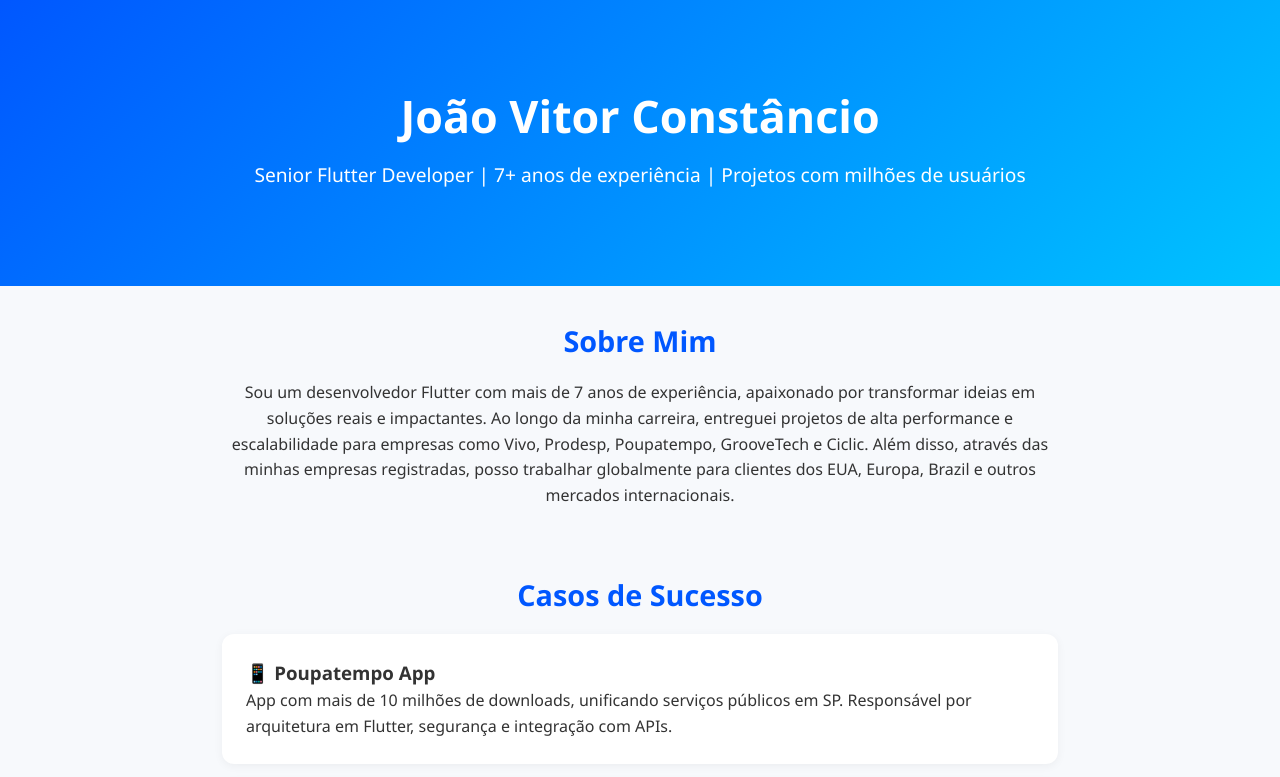
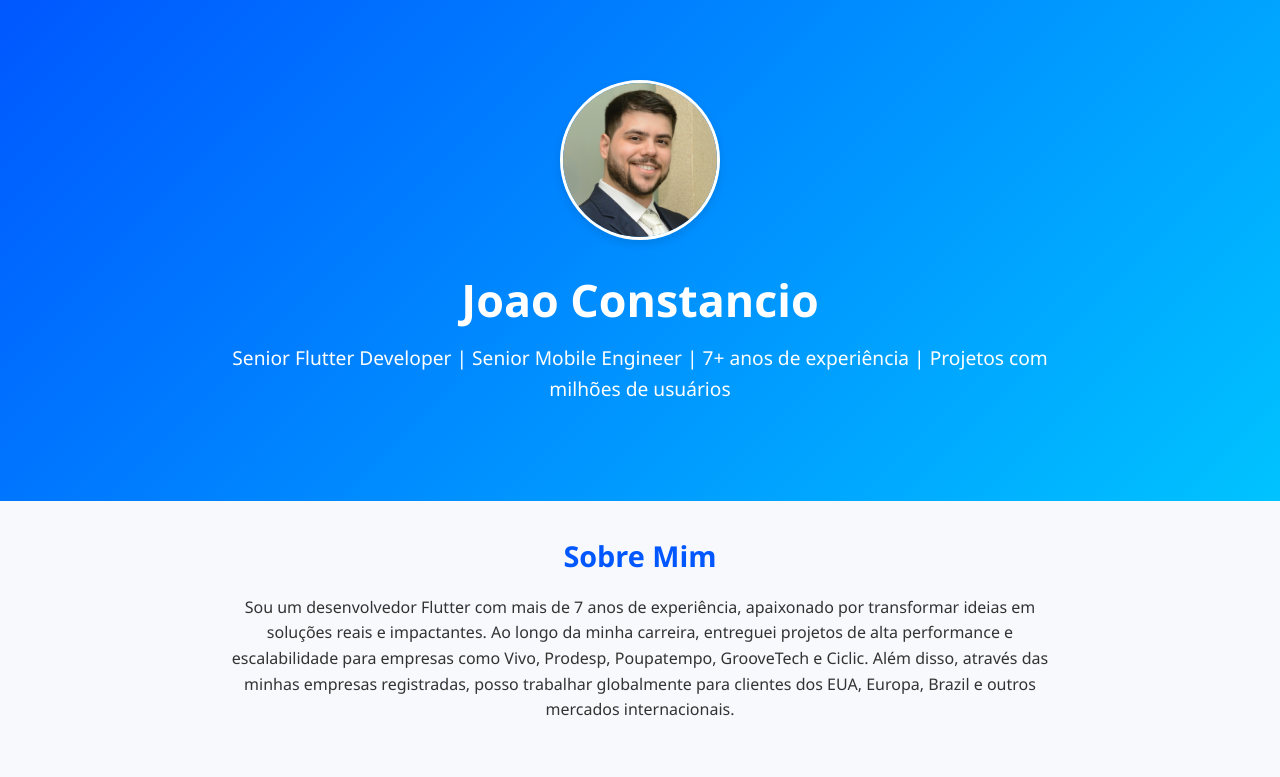
Before and after one commit to joaoconstancio1/joaoconstancio1.github.io, a plain HTML site: page index.html in a window 1280 px wide. Shown: the top 777 px of the page. Drawn offline with Linux system fonts and the light colour scheme.

Commit message:
Refactor code structure for improved readability and maintainability

```diff
--- a/index.html
+++ b/index.html
@@ -11,10 +11,13 @@
 <body>
   <header>
     <div class="container">
-      <h1>João Vitor Constâncio</h1>
-      <p>Senior Flutter Developer | 7+ anos de experiência | Projetos com milhões de usuários</p>
+      <img src="images/profile.jpg" alt="João Vitor Constâncio" class="profile-pic" />
+      <h1>Joao Constancio</h1>
+      <p>Senior Flutter Developer | Senior Mobile Engineer | 7+ anos de experiência | Projetos com milhões de usuários
+      </p>
     </div>
   </header>
+
 
   <section class="about container">
     <h2>Sobre Mim</h2>
@@ -75,7 +78,7 @@
   </section>
 
   <section class="companies container">
-    <h2>Empresas que Trabalhei</h2>
+    <h2>Histórico de Colaboração</h2>
     <div class="carousel">
       <div class="carousel-track">
         <img src="images/groovetech.png" alt="GrooveTech" />
--- a/style.css
+++ b/style.css
@@ -2,6 +2,16 @@
   margin: 0;
   padding: 0;
   box-sizing: border-box;
+}
+
+.profile-pic {
+  width: 160px;
+  height: 160px;
+  object-fit: cover;
+  border-radius: 50%;
+  border: 3px solid white;
+  margin-bottom: 1rem;
+  box-shadow: 0 4px 10px rgba(0, 0, 0, 0.1);
 }
 
 body {
@@ -10,6 +20,7 @@ body {
   background: #f7f9fc;
   color: #333;
 }
+
 
 .container {
   max-width: 900px;
```
Also changed, not shown: images/profile.jpg (added).
